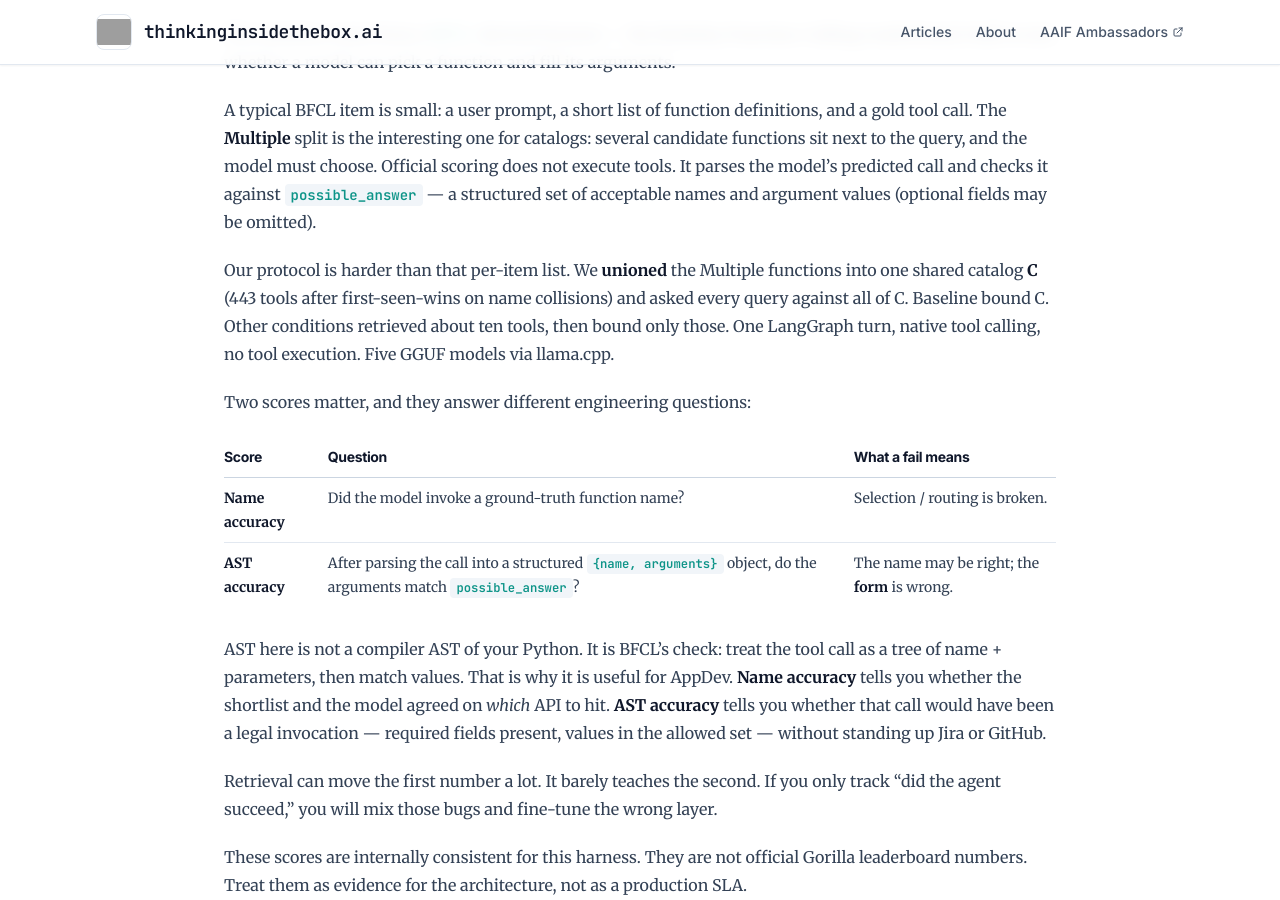
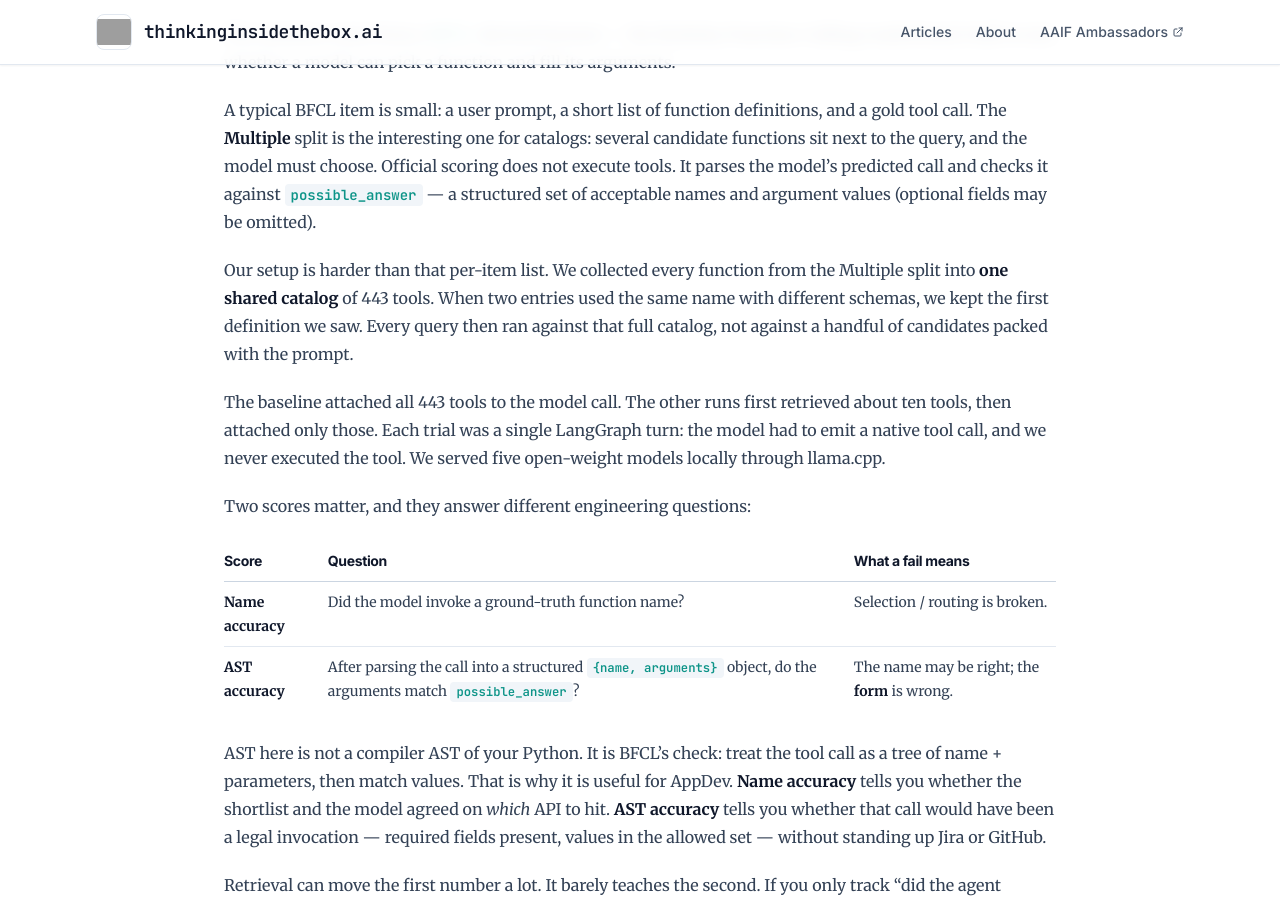
Before and after one commit to thinkinginsidethebox-ai/thinkinginsidethebox-ai.github.io, a Jekyll site: the page built from _posts/2026-09-17-tool-retrieval-for-slm-agents.md, in a window 1280 px wide and 900 px high, scrolled down 1844 px. Built offline with Jekyll 4.4.1, drawn with Linux system fonts in a browser that asks for light colours; nearby versions of some CDN libraries; grey boxes are pictures that could not be loaded.

Commit message:
content: rewrite BFCL protocol paragraph in plain sentences
Co-authored-by: Cursor <cursoragent@cursor.com>

```diff
--- a/_posts/2026-09-17-tool-retrieval-for-slm-agents.md
+++ b/_posts/2026-09-17-tool-retrieval-for-slm-agents.md
@@ -36,7 +36,9 @@ The numbers come from a [BFCL](https://gorilla.cs.berkeley.edu/leaderboard.html)
 
 A typical BFCL item is small: a user prompt, a short list of function definitions, and a gold tool call. The **Multiple** split is the interesting one for catalogs: several candidate functions sit next to the query, and the model must choose. Official scoring does not execute tools. It parses the model’s predicted call and checks it against `possible_answer` — a structured set of acceptable names and argument values (optional fields may be omitted).
 
-Our protocol is harder than that per-item list. We **unioned** the Multiple functions into one shared catalog **C** (443 tools after first-seen-wins on name collisions) and asked every query against all of C. Baseline bound C. Other conditions retrieved about ten tools, then bound only those. One LangGraph turn, native tool calling, no tool execution. Five GGUF models via llama.cpp.
+Our setup is harder than that per-item list. We collected every function from the Multiple split into **one shared catalog** of 443 tools. When two entries used the same name with different schemas, we kept the first definition we saw. Every query then ran against that full catalog, not against a handful of candidates packed with the prompt.
+
+The baseline attached all 443 tools to the model call. The other runs first retrieved about ten tools, then attached only those. Each trial was a single LangGraph turn: the model had to emit a native tool call, and we never executed the tool. We served five open-weight models locally through llama.cpp.
 
 Two scores matter, and they answer different engineering questions:
 
```
